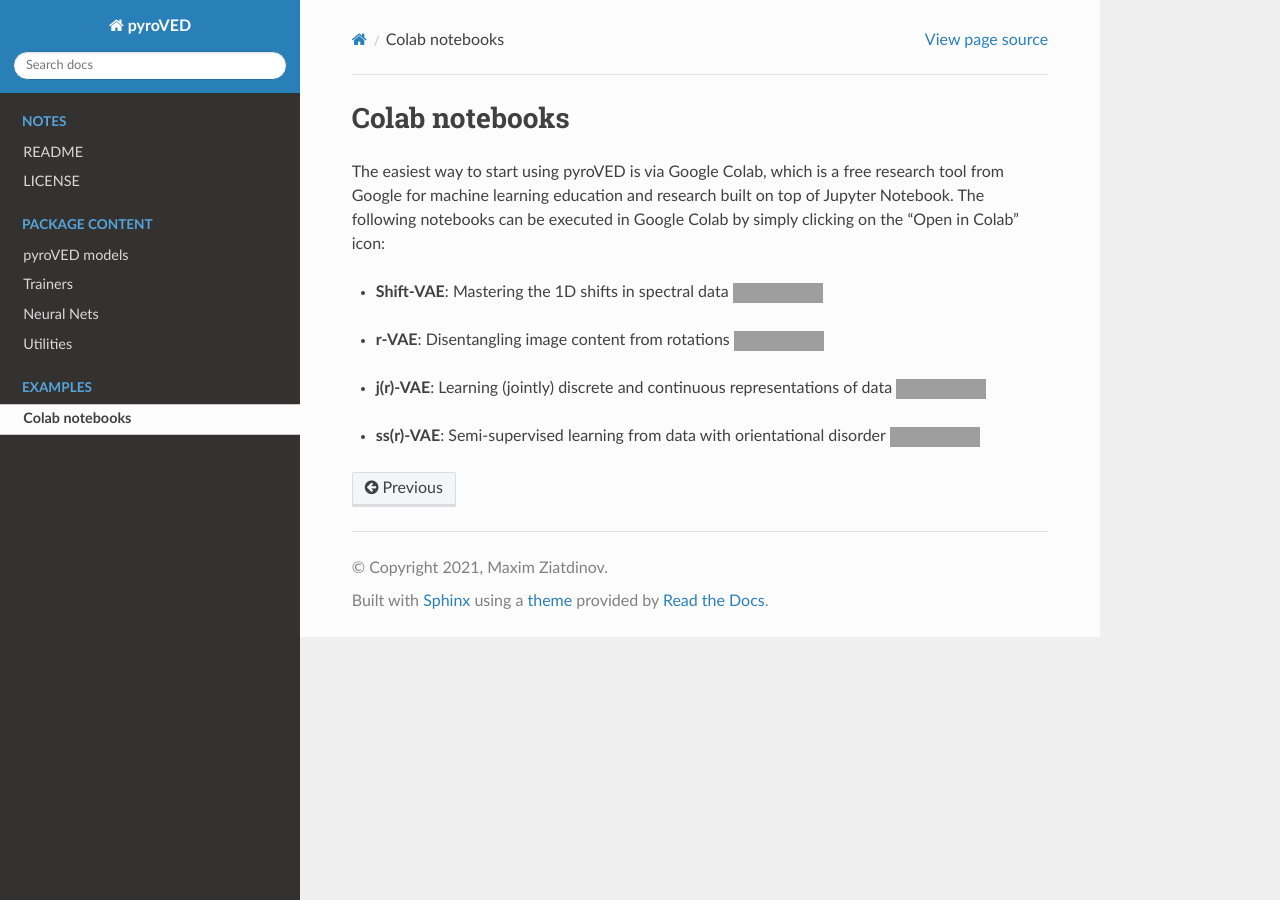
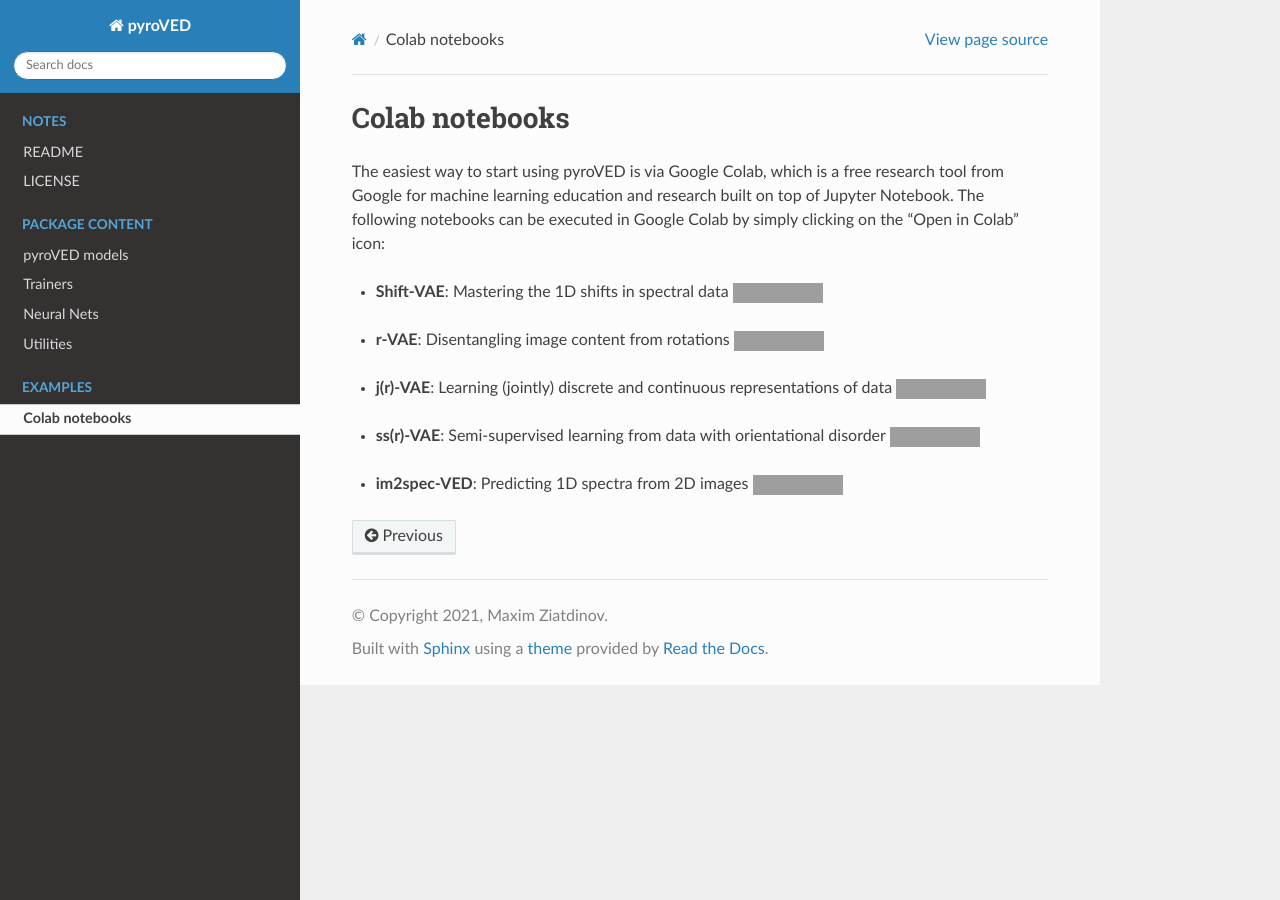
Before and after one commit to ziatdinovmax/pyroVED, a Sphinx documentation site: the page built from docs/source/examples.rst, in a window 1280 px wide. Built offline with Sphinx 7.4.7 and the Read the Docs theme 2.0.0, drawn with Linux system fonts in a browser that asks for light colours; grey boxes are pictures that could not be loaded.

Commit message:
Update examples.rst

```diff
--- a/docs/source/examples.rst
+++ b/docs/source/examples.rst
@@ -11,6 +11,8 @@ The easiest way to start using pyroVED is via Google Colab, which is a free rese
 
 *   | **ss(r)-VAE**: Semi-supervised learning from data with orientational disorder |ss(r)-VAE|
 
+*   | **im2spec-VED**: Predicting 1D spectra from 2D images |im2spec-VED|
+
 .. |Shift-VAE| image:: https://colab.research.google.com/assets/colab-badge.svg
    :target: https://colab.research.google.com/github/ziatdinovmax/pyroVED/blob/master/examples/shiftVAE.ipynb
 
@@ -22,3 +24,6 @@ The easiest way to start using pyroVED is via Google Colab, which is a free rese
 
 .. |ss(r)-VAE| image:: https://colab.research.google.com/assets/colab-badge.svg
    :target: https://colab.research.google.com/github/ziatdinovmax/pyroVED/blob/master/examples/ssrVAE.ipynb
+
+.. |im2spec-VED| image:: https://colab.research.google.com/assets/colab-badge.svg
+   :target: https://colab.research.google.com/github/ziatdinovmax/pyroVED/blob/master/examples/im2spec_VED.ipynb
```
